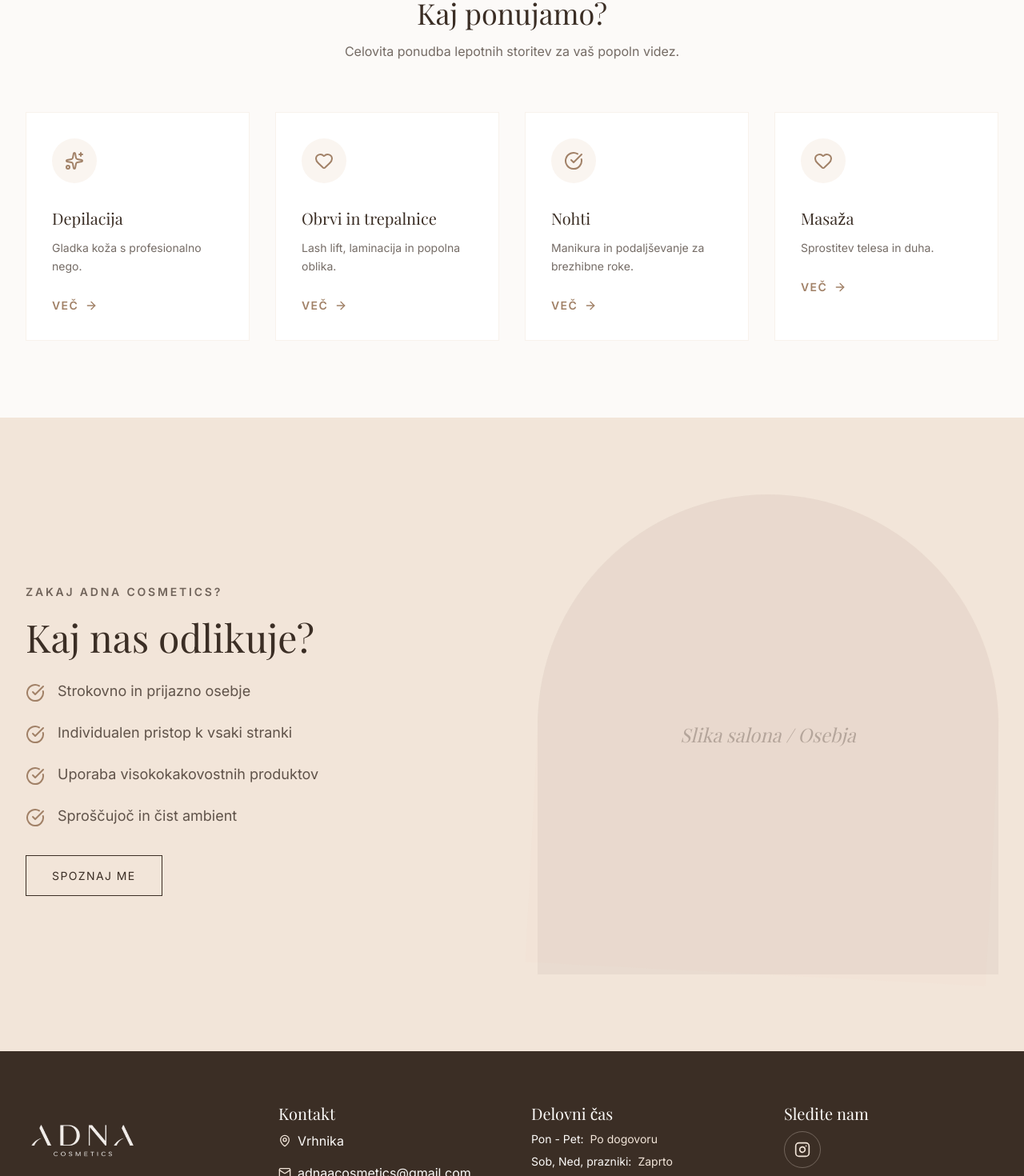
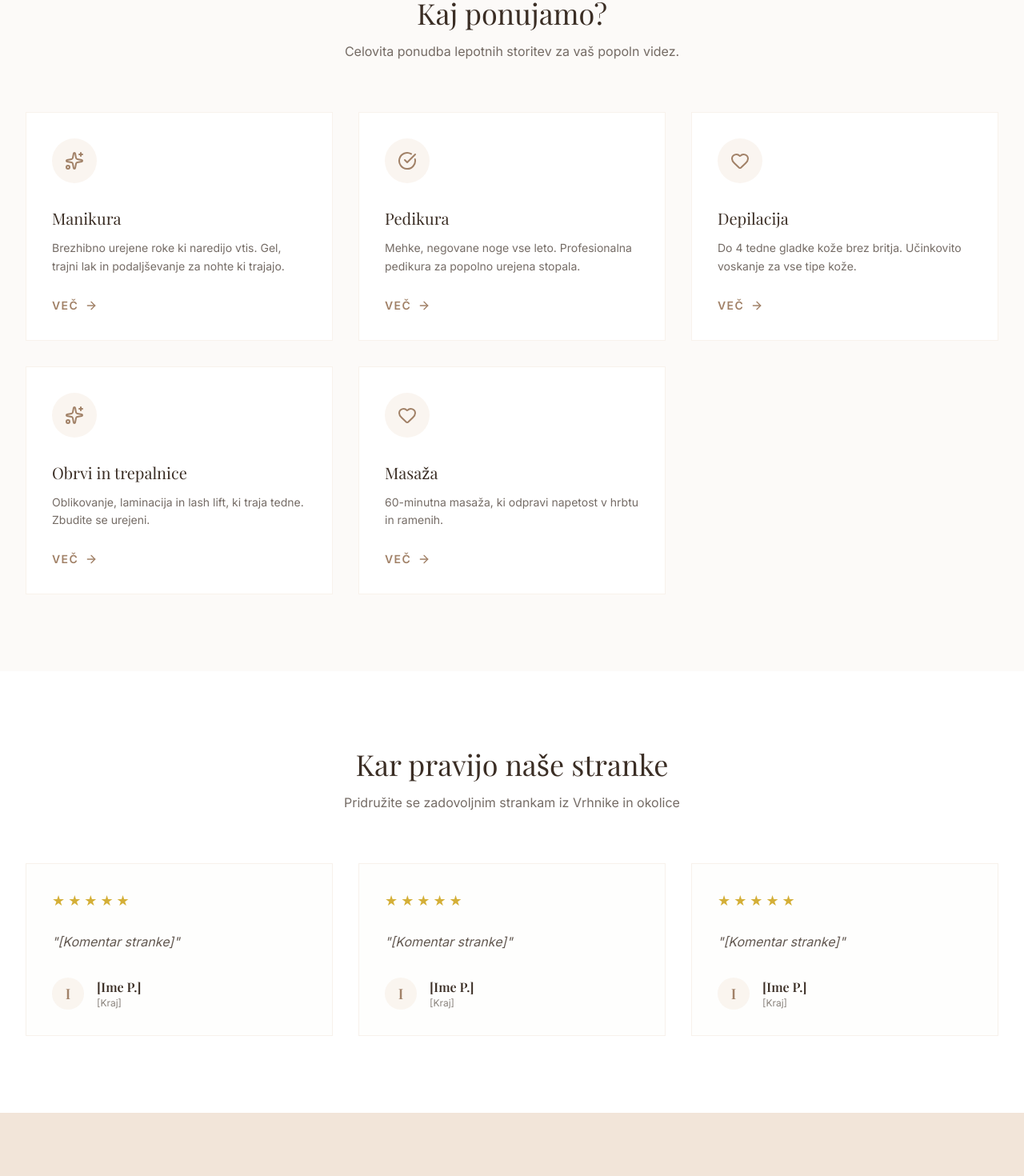
Before and after one commit to josts03/adna-cosmetics, a React (Vite) app: page / in a window 1280 px wide. Shown: the part 888-2358 px from the top of the page at 80% size. Built offline with nearby package versions, Linux system fonts and the light colour scheme.

Commit message:
Add files via upload

```diff
--- a/src/pages/Contact.tsx
+++ b/src/pages/Contact.tsx
@@ -118,7 +118,7 @@ export function Contact() {
                     name="Ime"
                     required
                     className="w-full px-4 py-3 border border-brand-nude bg-brand-light/50 focus:outline-none focus:border-brand-taupe focus:ring-1 focus:ring-brand-taupe transition-colors"
-                    placeholder="Vaše ime"
+                    placeholder="Vaše ime in priimek"
                   />
                 </div>
                 <div>
@@ -141,9 +141,10 @@ export function Contact() {
                     className="w-full px-4 py-3 border border-brand-nude bg-brand-light/50 focus:outline-none focus:border-brand-taupe focus:ring-1 focus:ring-brand-taupe transition-colors"
                   >
                     <option value="">Izberite storitev</option>
+                    <option value="manikura">Manikura</option>
+                    <option value="pedikura">Pedikura</option>
                     <option value="depilacija">Depilacija</option>
                     <option value="obrvi">Obrvi in trepalnice</option>
-                    <option value="nohti">Nohti</option>
                     <option value="masaza">Masaža</option>
                     <option value="vec_storitev">Več storitev</option>
                     <option value="posvetovanje">Posvetovanje</option>
--- a/src/pages/Home.tsx
+++ b/src/pages/Home.tsx
@@ -27,14 +27,14 @@ export function Home() {
               <span className="italic text-brand-taupe">v Adna Cosmetics</span>
             </h1>
             <p className="text-lg md:text-xl text-brand-dark/80 mb-10 max-w-lg leading-relaxed">
-              Kjer se sprostite, napolnite z energijo in poudarite svojo naravno lepoto. Pridite po samozavest na Vrhniko.
+              Manikura, pedikura, depilacija, obrvi in masaža — vse na enem mestu. Rezervirajte svoj termin zdaj.
             </p>
             <div className="flex flex-col sm:flex-row gap-4">
               <Link
                 to="/kontakt"
                 className="px-8 py-4 bg-brand-dark text-brand-light uppercase tracking-widest text-sm hover:bg-brand-taupe transition-colors text-center"
               >
-                Rezerviraj termin
+                Rezerviraj termin →
               </Link>
               <Link
                 to="/storitve"
@@ -57,26 +57,31 @@ export function Home() {
             </p>
           </div>
 
-          <div className="grid grid-cols-1 md:grid-cols-2 lg:grid-cols-4 gap-8">
+          <div className="grid grid-cols-1 md:grid-cols-2 lg:grid-cols-3 gap-8">
             {[
               {
-                title: 'Depilacija',
-                desc: 'Gladka koža s profesionalno nego.',
+                title: 'Manikura',
+                desc: 'Brezhibno urejene roke ki naredijo vtis. Gel, trajni lak in podaljševanje za nohte ki trajajo.',
                 icon: <Sparkles className="w-6 h-6" />
               },
               {
-                title: 'Obrvi in trepalnice',
-                desc: 'Lash lift, laminacija in popolna oblika.',
+                title: 'Pedikura',
+                desc: 'Mehke, negovane noge vse leto. Profesionalna pedikura za popolno urejena stopala.',
+                icon: <CheckCircle className="w-6 h-6" />
+              },
+              {
+                title: 'Depilacija',
+                desc: 'Do 4 tedne gladke kože brez britja. Učinkovito voskanje za vse tipe kože.',
                 icon: <Heart className="w-6 h-6" />
               },
               {
-                title: 'Nohti',
-                desc: 'Manikura in podaljševanje za brezhibne roke.',
-                icon: <CheckCircle className="w-6 h-6" />
+                title: 'Obrvi in trepalnice',
+                desc: 'Oblikovanje, laminacija in lash lift, ki traja tedne. Zbudite se urejeni.',
+                icon: <Sparkles className="w-6 h-6" />
               },
               {
                 title: 'Masaža',
-                desc: 'Sprostitev telesa in duha.',
+                desc: '60-minutna masaža, ki odpravi napetost v hrbtu in ramenih.',
                 icon: <Heart className="w-6 h-6" />
               }
             ].map((service, index) => (
@@ -91,6 +96,46 @@ export function Home() {
                 <Link to="/storitve" className="inline-flex items-center text-sm font-semibold text-brand-taupe hover:text-brand-dark transition-colors uppercase tracking-widest">
                   Več <ArrowRight className="ml-2 w-4 h-4" />
                 </Link>
+              </div>
+            ))}
+          </div>
+        </div>
+      </section>
+
+      {/* Testimonials */}
+      <section className="py-24 bg-white">
+        <div className="max-w-7xl mx-auto px-4 sm:px-6 lg:px-8">
+          <div className="text-center max-w-2xl mx-auto mb-16">
+            <h2 className="text-4xl font-serif mb-4">Kar pravijo naše stranke</h2>
+            <p className="text-brand-dark/70">
+              Pridružite se zadovoljnim strankam iz Vrhnike in okolice
+            </p>
+          </div>
+
+          <div className="grid grid-cols-1 md:grid-cols-3 gap-8">
+            {[
+              { text: '[Komentar stranke]', name: '[Ime P.]', city: '[Kraj]', initial: 'I' },
+              { text: '[Komentar stranke]', name: '[Ime P.]', city: '[Kraj]', initial: 'I' },
+              { text: '[Komentar stranke]', name: '[Ime P.]', city: '[Kraj]', initial: 'I' },
+            ].map((review, i) => (
+              <div key={i} className="p-8 border border-brand-nude/50 flex flex-col items-start bg-brand-light/30">
+                <div className="flex space-x-1 mb-6">
+                  {Array.from({ length: 5 }).map((_, j) => (
+                     <span key={j} className="text-[#D4AF37] text-lg">★</span>
+                  ))}
+                </div>
+                <p className="text-brand-dark/80 italic mb-8 flex-grow leading-relaxed">
+                  "{review.text}"
+                </p>
+                <div className="flex items-center space-x-4">
+                  <div className="w-10 h-10 rounded-full bg-brand-nude/40 flex items-center justify-center font-serif text-brand-taupe font-semibold text-lg">
+                    {review.initial}
+                  </div>
+                  <div>
+                    <h4 className="font-semibold text-brand-dark">{review.name}</h4>
+                    <p className="text-xs text-brand-dark/60">{review.city}</p>
+                  </div>
+                </div>
               </div>
             ))}
           </div>
@@ -131,7 +176,33 @@ export function Home() {
             <div className="absolute inset-0 bg-brand-dark/5 rounded-t-full overflow-hidden flex items-center justify-center">
               <span className="text-brand-dark/30 font-serif italic text-2xl">Slika salona / Osebja</span>
             </div>
+
+            <div className="absolute -bottom-6 left-1/2 min-w-[280px] sm:min-w-[320px] -translate-x-1/2 bg-white px-6 sm:px-8 py-5 sm:py-6 shadow-xl text-center rounded-sm">
+              <p className="font-serif text-lg sm:text-xl text-brand-dark mb-2">Adna, ustanoviteljica — 5+ let izkušenj</p>
+              <p className="text-brand-dark/70 italic text-xs sm:text-sm leading-relaxed whitespace-pre-wrap">"Moje poslanstvo je da vsaka stranka zapusti salon bolj samozavestna kot je prišla."</p>
+            </div>
           </div>
+        </div>
+      </section>
+
+      {/* CTA Section */}
+      <section className="py-24 bg-brand-dark text-center">
+        <div className="max-w-3xl mx-auto px-4 sm:px-6 lg:px-8">
+          <h2 className="text-4xl md:text-5xl font-serif text-brand-light mb-6">
+            Pripravljeni za spremembo?
+          </h2>
+          <p className="text-brand-nude text-lg md:text-xl mb-10">
+            Vaš termin čaka.
+          </p>
+          <Link
+            to="/kontakt"
+            className="inline-block px-10 py-5 bg-brand-light text-brand-dark uppercase tracking-widest text-sm font-semibold hover:bg-brand-nude transition-colors mb-6"
+          >
+            Rezerviraj svoj termin →
+          </Link>
+          <p className="text-brand-light/60 text-sm">
+            Ali nas kontaktirajte: <a href="mailto:adnaacosmetics@gmail.com" className="underline hover:text-brand-light">adnaacosmetics@gmail.com</a>
+          </p>
         </div>
       </section>
     </>
```
